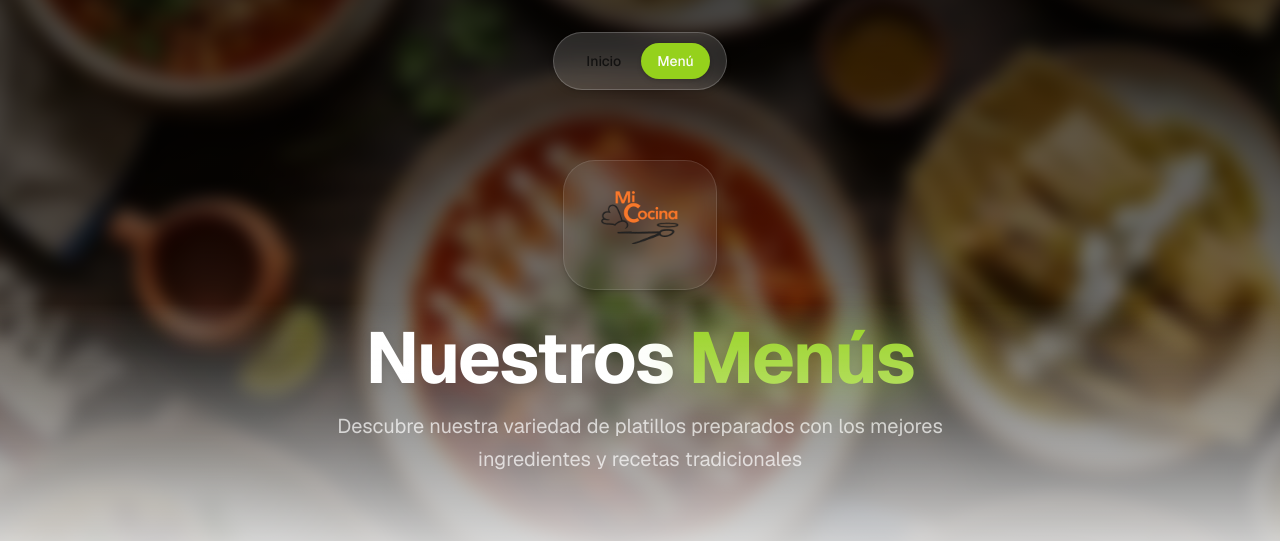
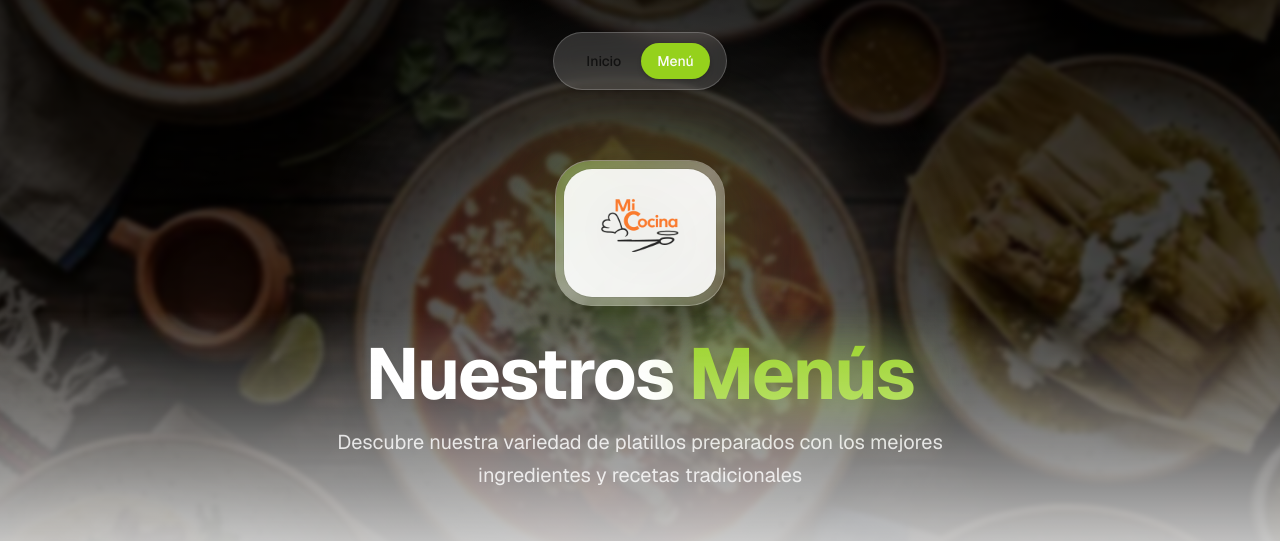
Before and after one commit to DevGandara/mi-cocina-app, a Next.js app: page /menu in a window 1280 px wide. Shown: the top 541 px of the page. Built offline with nearby package versions, Linux system fonts and the light colour scheme; no server answers; what tailwind-animations would draw is missing.

Commit message:
fix: update cta buttons of pricing section and improve header image of menu page

```diff
--- a/components/landing/pricing/buffet-pricing.tsx
+++ b/components/landing/pricing/buffet-pricing.tsx
@@ -7,6 +7,7 @@ import {
 } from "@/components/ui/card";
 import { Button } from "@/components/ui/button";
 import { Check, Heart } from "lucide-react";
+import Link from "next/link";
 
 const buffets = [
   {
@@ -19,6 +20,7 @@ const buffets = [
     ],
     price: "$105.00",
     popular: false,
+    type: "internacional",
   },
   {
     title: "Buffet Mexicano",
@@ -30,6 +32,7 @@ const buffets = [
     ],
     price: "$105.00",
     popular: true,
+    type: "mexicano",
   },
 ];
 
@@ -87,12 +90,17 @@ const pricing = () => {
               </p>
               <span className="text-xs text-muted-foreground">por persona</span>
             </div>
-            <Button
-              variant={buffet.popular ? "default" : "outline"}
-              className="mt-1 w-full rounded-xl cursor-pointer"
+            <Link
+              href={`/menu?categoria=${buffet.type === "internacional" ? "internacional" : "mexicano"}`}
+              className="w-full"
             >
-              Ver menú de buffet
-            </Button>
+              <Button
+                variant={buffet.popular ? "default" : "outline"}
+                className="mt-1 w-full rounded-xl cursor-pointer"
+              >
+                {`Ver menú ${buffet.type}`}
+              </Button>
+            </Link>
           </CardFooter>
         </Card>
       ))}
--- a/components/landing/pricing/menue-pricing.tsx
+++ b/components/landing/pricing/menue-pricing.tsx
@@ -7,9 +7,10 @@ import {
   CardFooter,
 } from "../../ui/card";
 import { Button } from "../../ui/button";
+import Link from "next/link";
 
 interface MenuEspecialProps {
-  type: "especial" | "desayuno";
+  type: "especial" | "desayunos";
 }
 
 const menuData = {
@@ -18,12 +19,14 @@ const menuData = {
     items: ["Plato Fuerte", "Acompañamiento"],
     price: "$90.00",
     cta: "Ver menú especial",
+    type: "especial",
   },
-  desayuno: {
+  desayunos: {
     title: "Menú Desayuno",
     items: ["Buffet (3 guisados)", "Fruta o jugo", "Pan Dulce", "Café"],
     price: "$100.00",
     cta: "Ver menú de desayunos",
+    type: "desayunos",
   },
 };
 
@@ -64,12 +67,14 @@ const MenuEspecial = ({ type }: MenuEspecialProps) => {
           </p>
           <span className="text-xs text-muted-foreground">por persona</span>
         </div>
-        <Button
-          variant="outline"
-          className="mt-1 h-auto w-full rounded-xl px-4 py-2.5 text-center text-sm leading-snug whitespace-normal cursor-pointer"
-        >
-          {data.cta}
-        </Button>
+        <Link href={`/menu?categoria=${type}`} className="w-full">
+          <Button
+            variant="outline"
+            className="mt-1 h-auto w-full rounded-xl px-4 py-2 text-center text-sm leading-snug whitespace-normal cursor-pointer"
+          >
+            {data.cta}
+          </Button>
+        </Link>
       </CardFooter>
     </Card>
   );
--- a/components/landing/pricing/platillo-pricing.tsx
+++ b/components/landing/pricing/platillo-pricing.tsx
@@ -7,6 +7,7 @@ import {
 } from "../../ui/card";
 import { Button } from "../../ui/button";
 import { Check, Heart, Crown } from "lucide-react";
+import Link from "next/link";
 
 const platillos = [
   {
@@ -112,12 +113,14 @@ const platillo = () => {
               </p>
               <span className="text-xs text-muted-foreground">por persona</span>
             </div>
+            <Link href="/menu?categoria=platillos" className="w-full">
               <Button
                 variant={platillo.popular ? "default" : "outline"}
                 className="mt-1 w-full rounded-xl cursor-pointer"
               >
                 Ver menú de platillos
               </Button>
+            </Link>
           </CardFooter>
         </Card>
       ))}
--- a/components/landing/pricing/pricing.tsx
+++ b/components/landing/pricing/pricing.tsx
@@ -139,7 +139,7 @@ const pricing = () => {
                     </p>
                   </div>
                 </div>
-                <MenuEspecial type="desayuno" />
+                <MenuEspecial type="desayunos" />
               </div>
             </Reveal>
           </div>
--- a/components/menu/menu-header.tsx
+++ b/components/menu/menu-header.tsx
@@ -9,22 +9,29 @@ export function MenuHeader() {
           alt="Collage de platillos"
           fill
           sizes="100vw"
-          className="object-cover scale-110 blur-sm"
+          className="object-cover scale-110 blur-[2px] brightness-[0.72] saturate-[0.9]"
           priority
         />
-        <div className="absolute inset-0 bg-linear-to-b from-black/70 via-black/50 to-black/80" />
+        <div className="absolute inset-0 bg-linear-to-b from-black/78 via-black/58 to-black/84" />
+        <div className="absolute inset-0 bg-[radial-gradient(circle_at_center,rgba(255,255,255,0.18),transparent_48%)]" />
       </div>
 
       <div className="relative z-10 mt-8 px-4 py-20 text-center sm:py-24 md:py-32">
-        <div className="mb-6 inline-flex rounded-[2rem] border border-white/12 bg-white/6 px-6 py-4 shadow-lg shadow-black/10 backdrop-blur-sm sm:mb-8 sm:px-7">
+        <div className="relative mb-6 inline-flex sm:mb-8">
+          <div className="absolute -inset-4 rounded-[2.75rem] bg-primary/20 blur-2xl" />
+          <div className="relative overflow-hidden rounded-[2.25rem] border border-white/30 bg-white/12 p-2 shadow-[0_24px_60px_rgba(0,0,0,0.38)] backdrop-blur-md">
+            <div className="absolute inset-0 bg-linear-to-br from-primary/35 via-white/30 to-transparent" />
+            <div className="relative rounded-[1.75rem] bg-white/90 px-6 py-4 ring-1 ring-black/5 sm:px-7">
               <Image
                 src="/mi-cocina-logo.webp"
                 alt="Logo de Mi Cocina"
                 width={220}
                 height={74}
-            className="h-16 w-auto object-contain sm:h-20 md:h-24"
+                className="h-16 w-auto object-contain drop-shadow-[0_10px_30px_rgba(0,0,0,0.18)] sm:h-20 md:h-24"
                 priority
               />
+            </div>
+          </div>
         </div>
         <h1 className="mb-4 text-3xl font-bold tracking-tight text-white drop-shadow-lg sm:text-4xl md:text-6xl lg:text-7xl">
           Nuestros{" "}
@@ -32,7 +39,7 @@ export function MenuHeader() {
             Menús
           </span>
         </h1>
-          <p className="mx-auto max-w-2xl text-base leading-relaxed text-white/70 sm:text-lg md:text-xl">
+        <p className="mx-auto max-w-2xl text-base leading-relaxed text-white/82 sm:text-lg md:text-xl">
           Descubre nuestra variedad de platillos preparados con los mejores
           ingredientes y recetas tradicionales
         </p>
```
Lines whose indentation alone changed are shown as unchanged.
